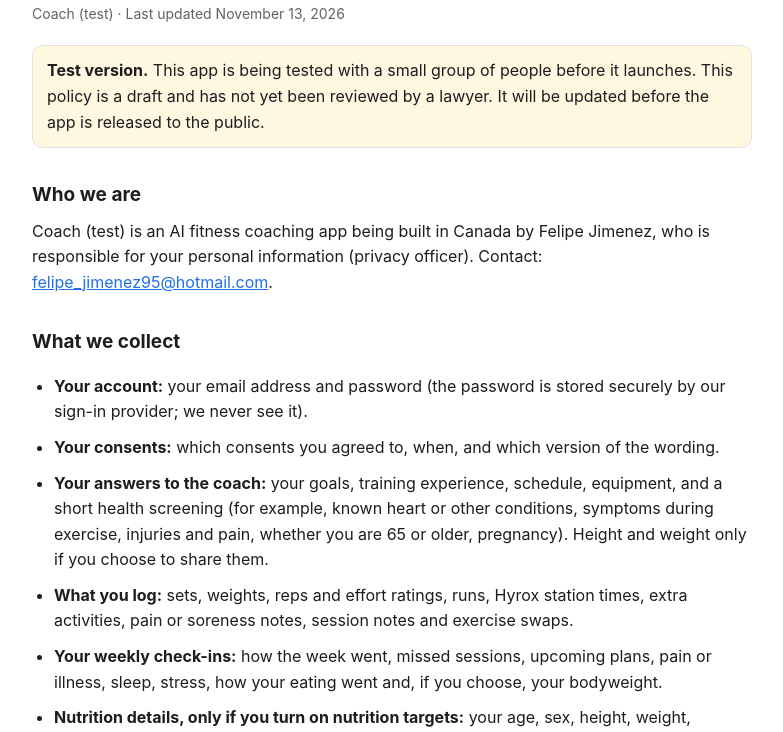
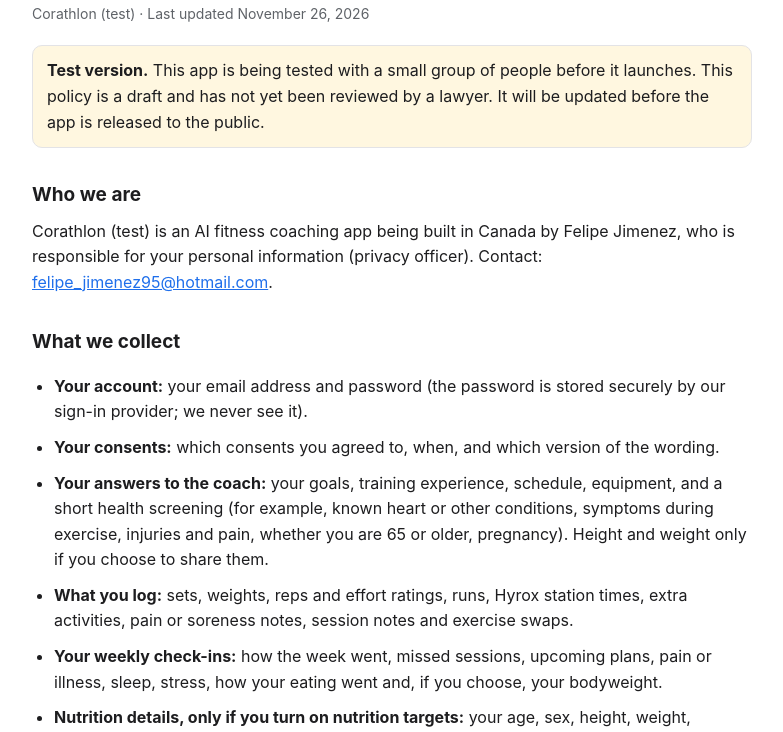
Before and after one commit to Felipe-fitness-app/privacy, a plain HTML site: page index.html in a window 1280 px wide. Shown: the part 68-800 px from the top of the page, without its empty margins (248-1031 px from the left). Drawn offline with Linux system fonts and the light colour scheme.

Commit message:
App renamed to Corathlon (test)
Co-Authored-By: Claude Opus 5.5 <noreply@anthropic.com>

```diff
--- a/index.html
+++ b/index.html
@@ -3,7 +3,7 @@
 <head>
 <meta charset="utf-8">
 <meta name="viewport" content="width=device-width, initial-scale=1">
-<title>Coach (test) – Privacy policy</title>
+<title>Corathlon (test) – Privacy policy</title>
 <meta name="robots" content="noindex">
 <style>
   :root { --bg: #ffffff; --ink: #1d1d1f; --muted: #5f6368; --line: #e3e3e6; --accent: #1f6feb; --note: #fff7e0; }
@@ -23,7 +23,7 @@
 </head>
 <body>
 <h1>Privacy policy</h1>
-<p class="muted">Coach (test) · Last updated November 13, 2026</p>
+<p class="muted">Corathlon (test) · Last updated November 26, 2026</p>
 
 <div class="note">
   <strong>Test version.</strong> This app is being tested with a small group of people before it launches.
@@ -32,7 +32,7 @@
 </div>
 
 <h2>Who we are</h2>
-<p>Coach (test) is an AI fitness coaching app being built in Canada by Felipe Jimenez, who is responsible
+<p>Corathlon (test) is an AI fitness coaching app being built in Canada by Felipe Jimenez, who is responsible
 for your personal information (privacy officer). Contact:
 <a href="mailto:felipe_jimenez95@hotmail.com">felipe_jimenez95@hotmail.com</a>.</p>
 
```
